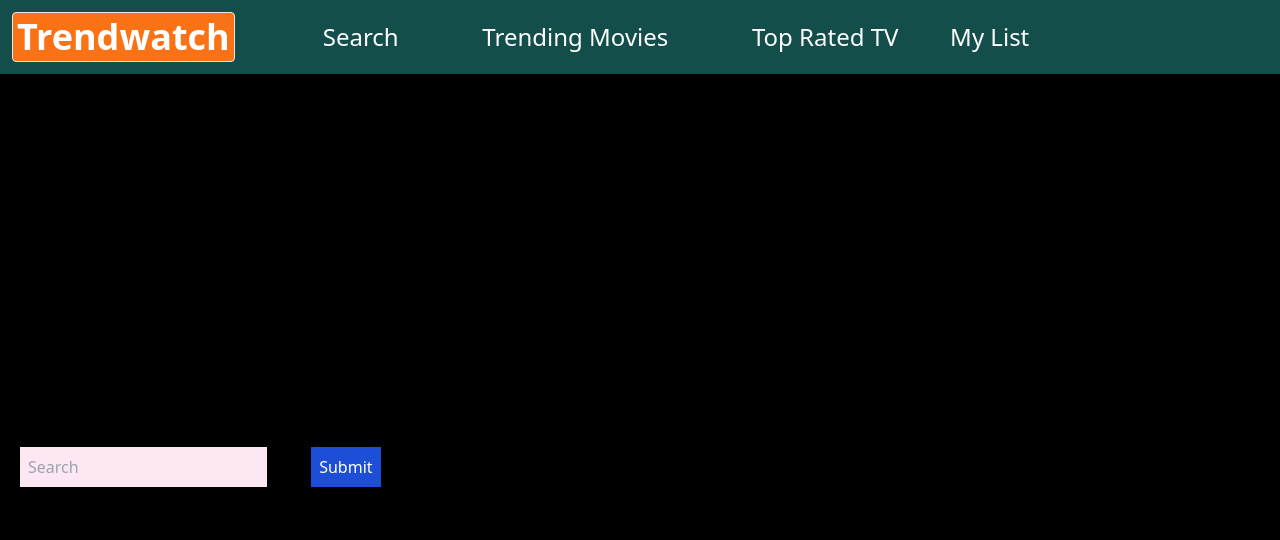
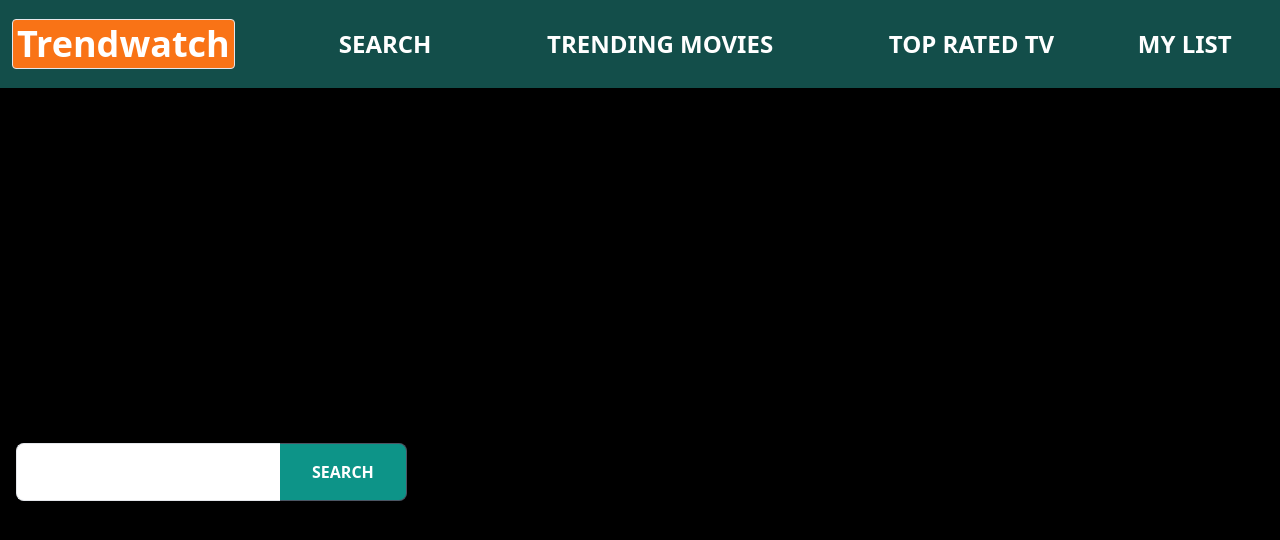
Before and after one commit to anud22/TrendWatch, a plain HTML site: page index.html in a window 1280 px wide. Drawn offline with nearby package versions, Linux system fonts and the light colour scheme; no server answers.

Commit message:
styling and search button

```diff
--- a/index.html
+++ b/index.html
@@ -30,17 +30,17 @@
       <div class="w-full block flex-grow lg:flex lg:items-center lg:w-auto">
         <div class="text-sm lg:flex-grow">
           <a id='searchA' href="#search"
-            class="nav-element block mt-4 lg:inline-block lg:mt-0 text-white text-2xl ml-12 mr-8">
+            class="nav-element block mt-4 lg:inline-block lg:mt-0 text-white font-bold p-4 uppercase text-2xl ml-12 mr-8">
             Search
           </a>
           <a id='movies' href="#trending"
-            class="nav-element block mt-4 lg:inline-block lg:mt-0 text-white text-2xl ml-12 mr-8">
+            class="nav-element block mt-4 lg:inline-block lg:mt-0 text-white font-bold p-4 uppercase text-2xl ml-12 mr-8">
             Trending Movies
           </a>
-          <a id='tv' href="#trending" class="nav-element block mt-4 lg:inline-block lg:mt-0 text-white text-2xl ml-12">
+          <a id='tv' href="#trending" class="nav-element block mt-4 lg:inline-block lg:mt-0 text-white font-bold p-4 uppercase text-2xl ml-12">
             Top Rated TV
           </a>
-          <a id='list' href="#" class="block mt-4 lg:inline-block lg:mt-0 text-white text-2xl ml-12">
+          <a id='list' href="#" class="block mt-4 lg:inline-block lg:mt-0 text-white font-bold p-4 uppercase text-2xl ml-12">
             My List
           </a>
         </div>
@@ -59,9 +59,11 @@
       <div class="trending-container flex flex-row overflow-x-auto h-1/3" id="trending">
 
       </div>
-      <div class="search-container">
-        <input id="search" class="bg-pink-100 p-2 m-5" type="text" placeholder="Search"> </input>
-        <button id="submit" class="bg-blue-700 p-2 m-5 text-white"> Submit </button>
+      <div class="search-container flex justify-start items-start h-100 mb-8 px-4 pt-4 ">
+        <form action="#" class="flex">
+          <input id="search" class="rounded-l-lg p-4 border-t mr-0 border-b border-l text-gey-800 border-gray-200 bg-white">
+          <button id="submit" class="px-8 rounded-r-lg bg-teal-600 text-white font-bold p-4 uppercase border-gray-600 border-t border-b border-r">Search</button>
+        </form>
       </div>
 
       <div class="flex movie-container flex-row overflow-x-auto mb-8 h-1/3">
```
